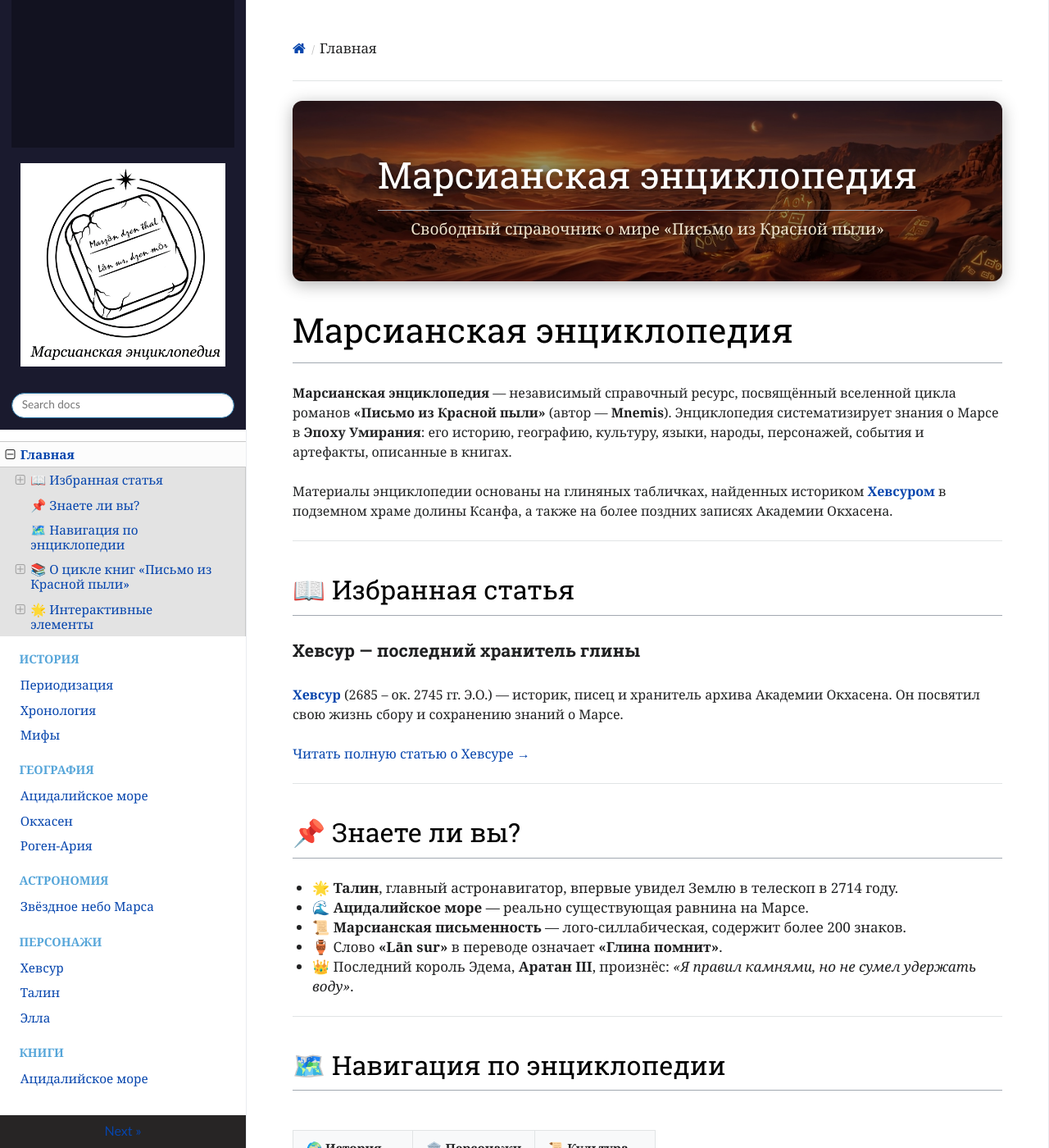
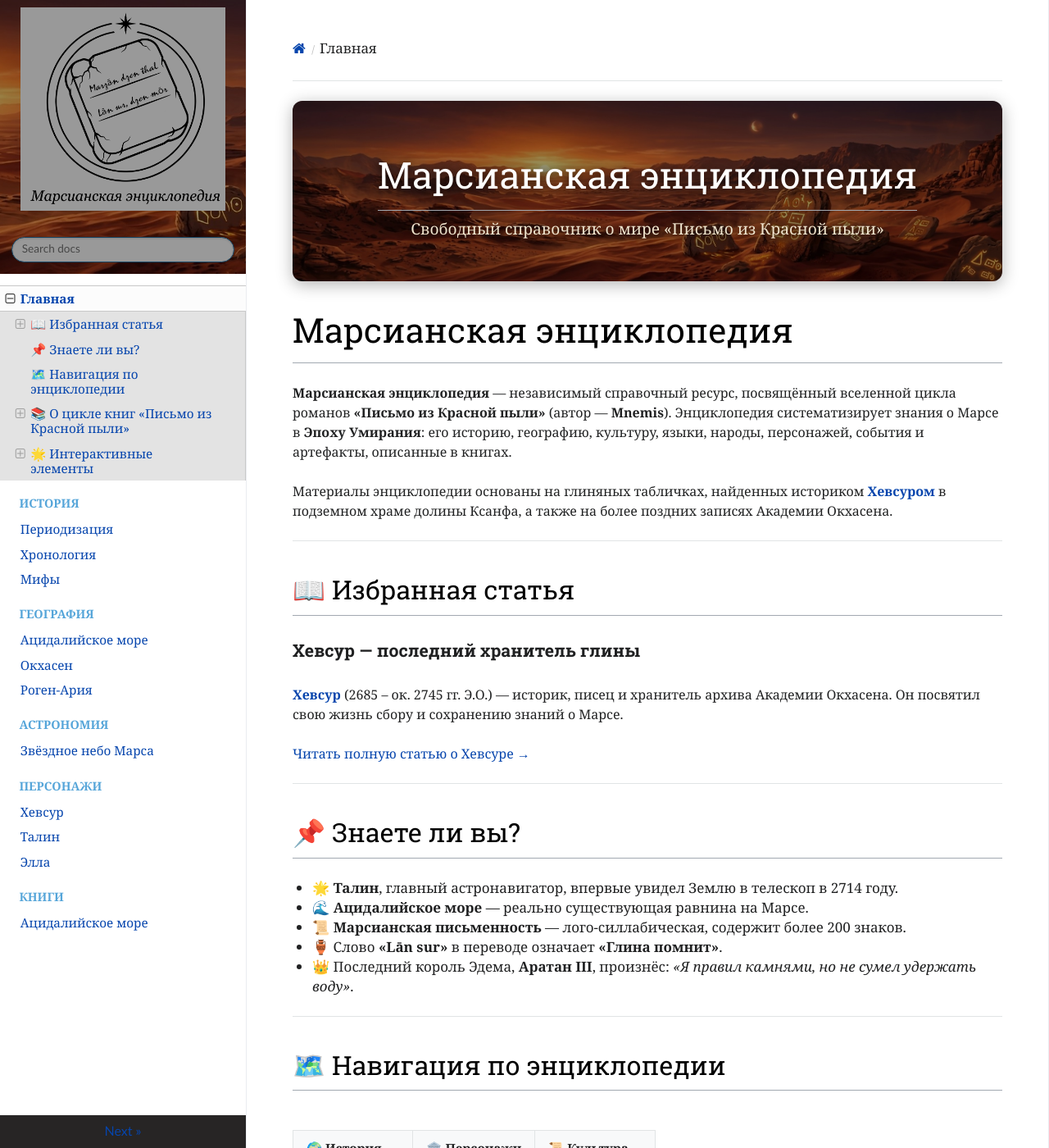
Before and after one commit to ivanhohlov14-bit/mars-encyclopedia, an MkDocs documentation site: the page built from docs/index.md, in a window 1280 px wide and 1400 px high. Shown: the whole window at 82% size. Built offline with MkDocs 1.6.1, drawn with Linux system fonts in a browser that asks for light colours; nearby versions of some CDN libraries.

Commit message:
Update extra.css

```diff
--- a/docs/stylesheets/extra.css
+++ b/docs/stylesheets/extra.css
@@ -169,12 +169,24 @@ table th { background: var(--block-bg) !important; color: var(--text-color) !imp
 
 /* Боковая панель как продолжение баннера */
 .wy-side-nav-search {
-  background: #1a1a2e !important; /* Тёмный фон в тон баннеру */
+  background: url('/assets/images/header-banner.png') center/cover no-repeat !important;
   padding-top: 0 !important;
 }
 
+.wy-side-nav-search::before {
+  content: "";
+  display: block;
+  width: 100%;
+  height: 100%;
+  background: rgba(0, 0, 0, 0.4);
+  position: absolute;
+  top: 0;
+  left: 0;
+}
+
 .wy-side-nav-search .icon-home {
-  margin-top: 10px;
+  position: relative;
+  z-index: 10;
 }
 
 .wy-side-nav-search .icon-home img {
```
